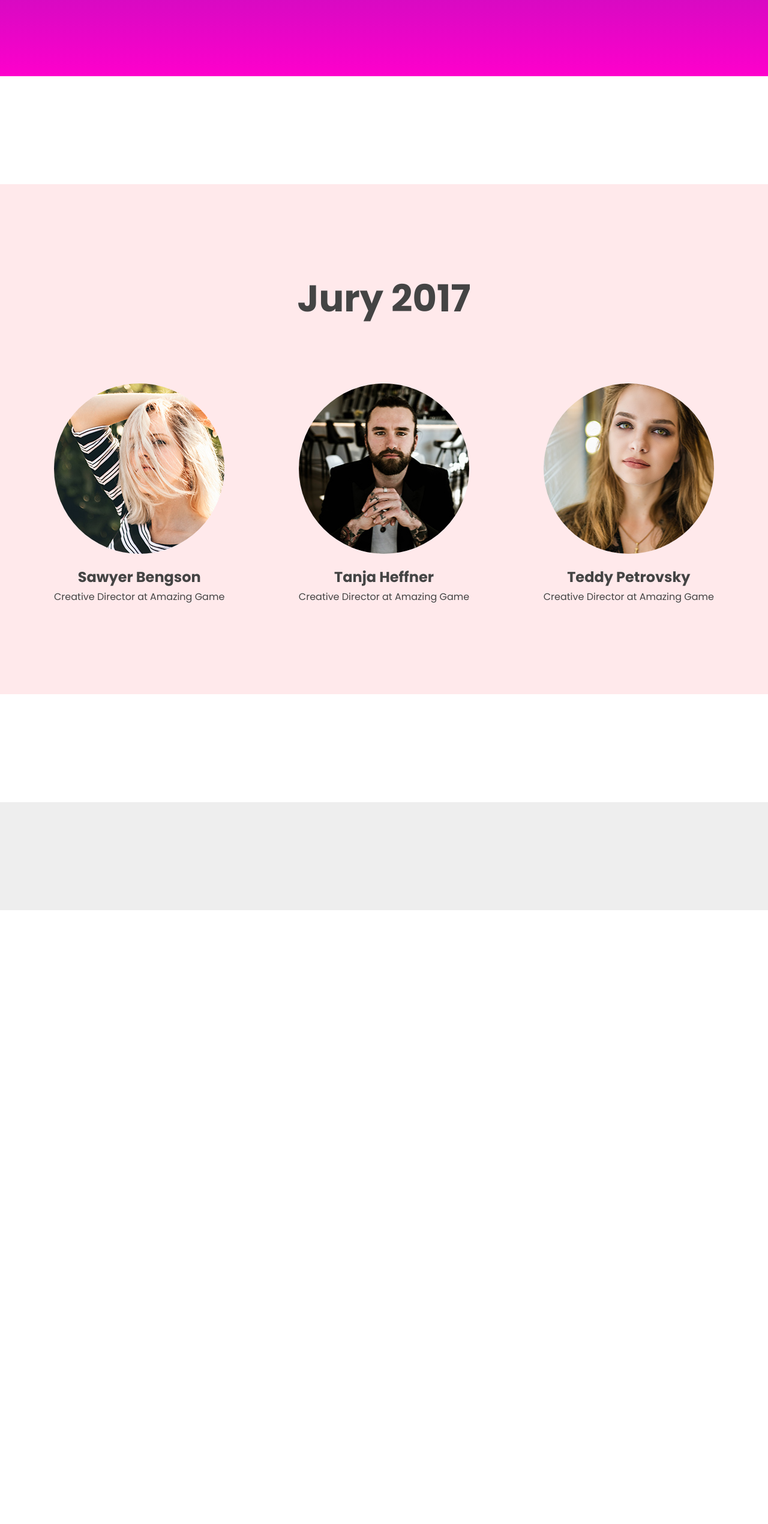
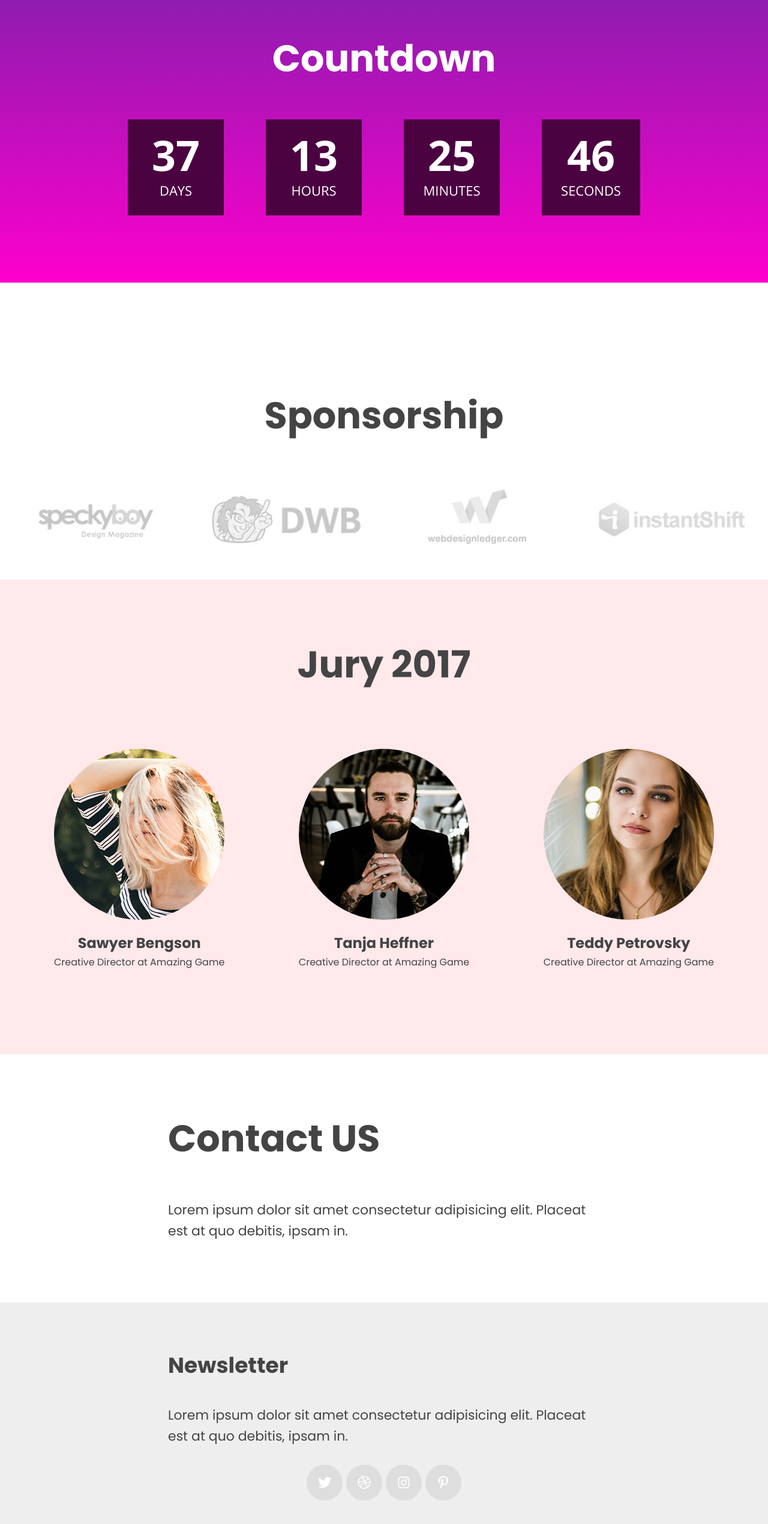
Before and after one commit to HelgaKaradon/events-11, a plain HTML site: page index.html in a window 1280 px wide. Shown: the part 3656-6196 px from the top of the page at 60% size. Before the commit the page ends 5173 px from the top, so only its background shows below. Drawn offline with nearby package versions, Linux system fonts and the light colour scheme.

Commit message:
jury, competitors, sponsors, countdown

```diff
--- a/css/style.css
+++ b/css/style.css
@@ -1,4 +1,4 @@
-@import url('https://fonts.googleapis.com/css2?family=Poppins:ital,wght@0,400;0,500;0,700;1,400&display=swap');
+@import url("https://fonts.googleapis.com/css2?family=Open+Sans:wght@300;700&family=Poppins:ital,wght@0,400;0,500;0,700;1,400&display=swap");
 * {
     box-sizing: border-box;
 }
@@ -18,8 +18,14 @@ body {
     padding: 0 15px;
     margin: 0 auto;
 }
+
+.container--sm {
+    max-width: 750px;
+
+}
+
 .box {
-    padding: 90px 0;
+    padding: 40px 0 80px;
 }
 .box--padding-lg {
     padding: 90px 0;
@@ -245,3 +251,91 @@ header .container{
 .person__text{
     font-size: 16px;
 }
+
+.countdown {
+    list-style: none;
+    padding: 0;
+    display: flex;
+    justify-content: center;
+    flex-wrap: wrap;
+}
+
+.countdown__item {
+    font-family:'Open Sans', sans-serif;
+    background-color: #4b0241;
+    border: 2px solid #4b0241;
+    min-width: 160px;
+    min-height: 160px;
+    padding: 15px 30px 20px 30px;
+    margin: 0 35px;
+    text-align: center;
+    transition: all .3es ease-in;
+}
+
+.countdown__item:hover,
+.countdown__item:focus {
+    background-color: transparent;
+    border-color: #fff;;
+    cursor: pointer;
+}
+
+.countdown__num {
+    font-size: 70px;
+    font-weight: 700;
+    line-height: 1.2;
+
+}
+
+.countdown__text {
+    text-transform: uppercase;
+    font-weight: 300;
+}
+
+.sponsors{
+    list-style: none;
+    padding: 0;
+    display: flex;
+    justify-content: center;
+}
+
+.sponsor {
+    width: 25%;
+    padding: 20px;
+}
+
+.sponsor img {
+    width: 100%;
+}
+
+.socials {
+    list-style: none;
+    padding: 0;
+    margin: 30px 0 0;
+    text-align: center;
+
+}
+
+.social {
+    display: inline-block;
+
+}
+
+.social a{
+    display: flex;
+    width: 60px;
+    height: 60px;
+    background-color: #dedede;
+    color: #fff;
+    border-radius:50%;
+}
+
+.social a:hover,
+.social a:focus,
+.social a:active {
+    background-color: #e71cb4;
+}
+
+.social i {
+    margin: auto
+
+}
--- a/index.html
+++ b/index.html
@@ -98,9 +98,52 @@
                         <div class="person__text">Creative Director at Amazing Game</div>
                     </li>
                 </ul>
+
+                <div class="text-center">
+                    <h2>Countdown</h2>
                 </div>
+
+                <ul class="countdown">
+                    <li class="countdown__item">
+                        <div class="countdown__num">37</div>
+                        <div class="countdown__text">days</div>
+                    </li>
+                    <li class="countdown__item">
+                        <div class="countdown__num">13</div>
+                        <div class="countdown__text">hours</div>
+                    </li>
+                    <li class="countdown__item">
+                        <div class="countdown__num">25 </div>
+                        <div class="countdown__text">minutes</div>
+                    </li>
+                    <li class="countdown__item">
+                        <div class="countdown__num">46</div>
+                        <div class="countdown__text">seconds</div>
+                    </li>
+                </ul>
+
+            </div>
         </section>
         <section class="box"></section>
+            <div class="conteiner">
+                <div class="text-center">
+                    <h2>Sponsorship</h2>
+                </div>
+                <ul class="sponsors">
+                    <li class="sponsor">
+                        <img src="img/clients-01.png" alt="speckyboy design magazine">
+                    </li>
+                    <li class="sponsor">
+                        <img src="img/clients-02.png" alt="dwb">
+                    </li>
+                    <li class="sponsor">
+                        <img src="img/clients-03.png" alt="webdesignlenger.com">
+                    </li>
+                    <li class="sponsor">
+                        <img src="img/clients-04.png" alt="instantshift">
+                    </li>
+                </ul>
+            </div>
         <section class="box box--bg-pink">
             <div class="container">
                 <div class="text-center">
@@ -125,9 +168,45 @@
                 </ul>
                 </div>
         </section>
-        <section class="box"></section>
+        <section class="box">
+            <div class="container container--sm">
+                <h2>Contact US</h2>
+                <p>Lorem ipsum dolor sit amet consectetur adipisicing elit. Placeat est at quo debitis, ipsam in.</p>
+                <form action="" method="POST"></form>
+            </div>
+        </section>
     </main>
-    <footer class="box box--bg-grey"></footer>
+    <footer class="box box--bg-grey">
+        <div class="container container--sm">
+            <div class="text-center"></div>
+                <h3>Newsletter</h3>
+                <p>Lorem ipsum dolor sit amet consectetur adipisicing elit. Placeat est at quo debitis, ipsam in.</p>
+            </div>
+            <ul class="socials">
+                <li class="social">
+                    <a href="#" target="_blank" rel="noopener noreferrer">
+                        <i class="fab fa-twitter"></i>
+                    </a>
+                </li>
+                <li class="social">
+                    <a href="#" target="_blank" rel="noopener noreferrer">
+                        <i class="fab fa-dribbble"></i>
+                    </a>
+                </li>
+                <li class="social">
+                    <a href="#" target="_blank" rel="noopener noreferrer">
+                        <i class="fab fa-instagram"></i>
+                    </a>
+                </li>
+                <li class="social">
+                    <a href="#" target="_blank" rel="noopener noreferrer">
+                        <i class="fab fa-pinterest-p"></i>
+                    </a>
+                </li>
+            </ul>
+        </div>
+    </footer>
+
     <script src="https://kit.fontawesome.com/3eba5f37cc.js" crossorigin="anonymous"></script>
   </head>
 </body>
```
